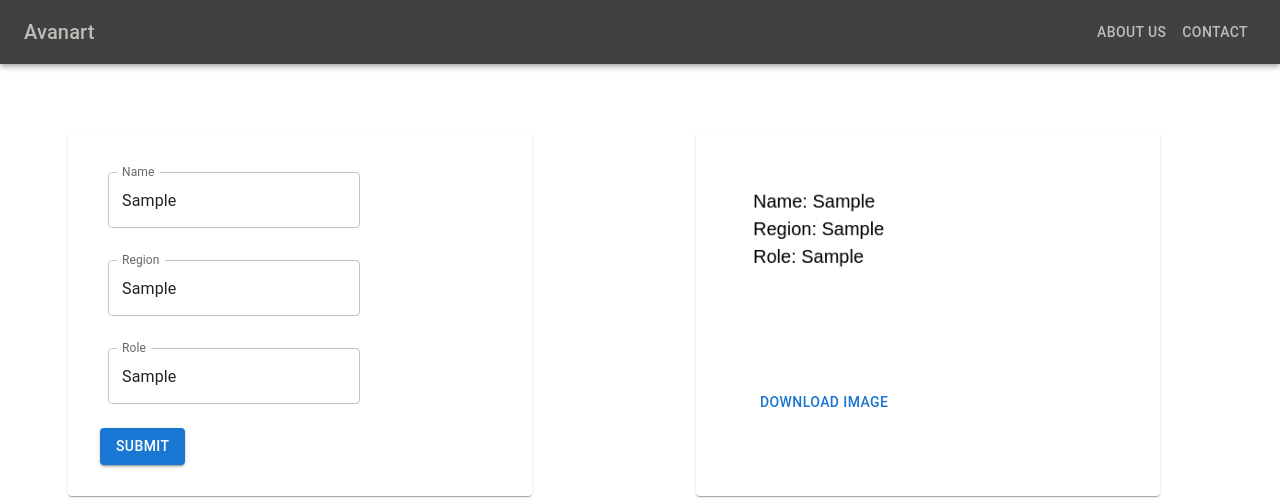
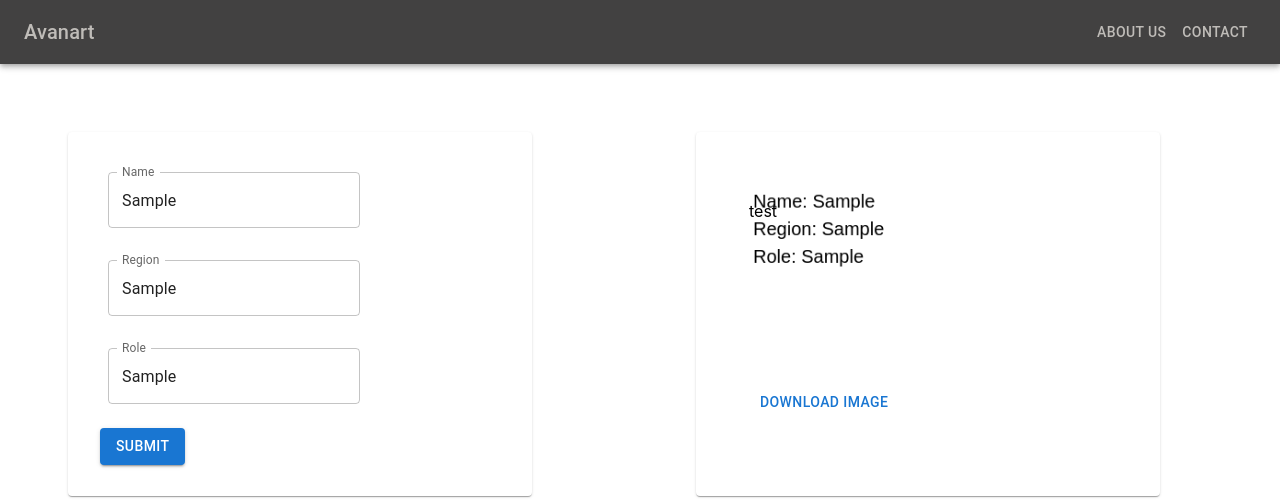
Before and after one commit to Bedi06/Avanart, a React (Create React App) app: page / in a window 1280 px wide. Both pictures are taken after typing "Sample", "Sample", "Sample" into the empty fields and a click on the button "SUBMIT". Shown: the top 503 px of the page. Built offline with nearby package versions, Linux system fonts and the light colour scheme.

Commit message:
created functionality to handle download of avatar

```diff
--- a/package.json
+++ b/package.json
@@ -13,6 +13,8 @@
     "@types/node": "^16.18.96",
     "@types/react": "^18.2.77",
     "@types/react-dom": "^18.2.25",
+    "dom-to-image-more": "^3.3.0",
+    "file-saver": "^2.0.5",
     "react": "^18.2.0",
     "react-dom": "^18.2.0",
     "react-scripts": "5.0.1",
@@ -42,5 +44,9 @@
       "last 1 firefox version",
       "last 1 safari version"
     ]
+  },
+  "devDependencies": {
+    "@types/dom-to-image": "^2.6.7",
+    "@types/file-saver": "^2.0.7"
   }
 }
--- a/src/components/ImageGenerator.tsx
+++ b/src/components/ImageGenerator.tsx
@@ -1,5 +1,7 @@
 import React from "react";
 import { Button, Card, CardActions, CardContent } from "@mui/material";
+import domtoimage from "dom-to-image-more";
+import { saveAs } from "file-saver";
 
 interface ImageGeneratorProps {
   generatedImageDataUrl: string | null; // Change prop name to generatedImageDataUrl
@@ -8,26 +10,45 @@ interface ImageGeneratorProps {
 const ImageGenerator: React.FC<ImageGeneratorProps> = ({
   generatedImageDataUrl,
 }) => {
-  // Use generatedImageDataUrl prop
-  const handleDownload = () => {
+  const handleDownload = async () => {
     if (generatedImageDataUrl) {
-      const downloadLink = document.createElement("a");
-      downloadLink.href = generatedImageDataUrl;
-      downloadLink.download = "generated_image.png";
-      downloadLink.click();
+      const node = document.getElementById("avatar-img-container");
+      try {
+        const blob = await domtoimage.toBlob(node);
+        saveAs(blob, "my-node.png"); // using saveAs directly
+      } catch (error) {
+        console.error("Oops, something went wrong!", error);
+      }
     }
   };
-
   return (
     <Card sx={{ width: "100%", maxWidth: 400, height: 300, padding: "2em" }}>
-      <CardContent>
+      <CardContent style={{ position: "relative" }}>
         {generatedImageDataUrl && (
           <>
-            <img
-              src={generatedImageDataUrl}
-              alt="Generated"
-              style={{ maxWidth: "100%", height: "auto", marginBottom: "8px" }}
-            />
+            <div id="avatar-img-container">
+              <p
+                style={{
+                  position: "absolute",
+                  width: "100%",
+                  zIndex: 9,
+                  color: "black",
+                  padding: "5px",
+                }}
+              >
+                test
+              </p>
+              <img
+                src={generatedImageDataUrl}
+                alt="Generated"
+                style={{
+                  maxWidth: "100%",
+                  height: "auto",
+                  marginBottom: "8px",
+                }}
+              />
+            </div>
+
             <CardActions>
               <Button onClick={handleDownload}>Download Image</Button>
             </CardActions>
--- /dev/null
+++ b/src/dom-to-image-more.d.ts
@@ -0,0 +1,4 @@
+declare module "dom-to-image-more" {
+  import domToImage = require("dom-to-image-more");
+  export = domToImage;
+}
```
Also changed, not shown: 2 other files (tests, documents, lock files or other folders).
